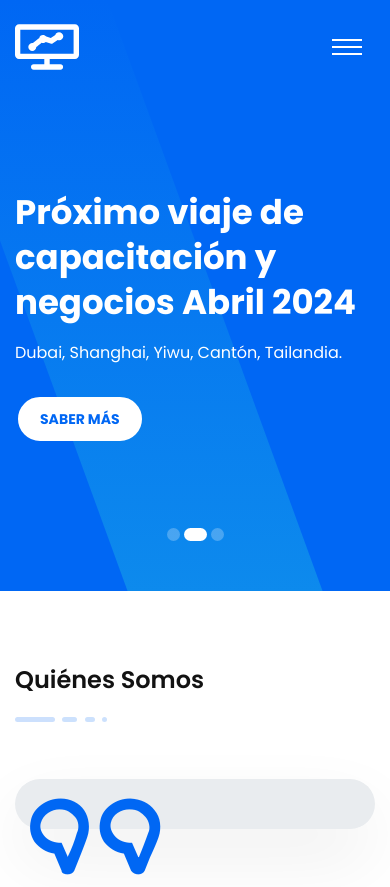
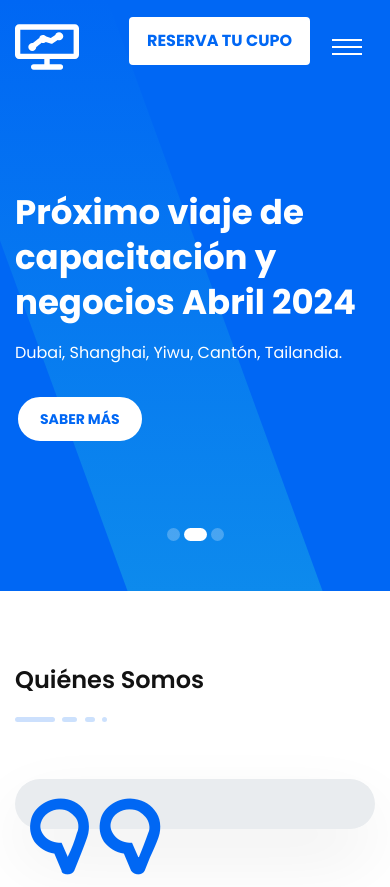
Before and after one commit to cialamo93/caporienteDemo, a website: page public/index.html in a window 390 px wide. Shown: the top 887 px of the page. Drawn offline with Linux system fonts and the light colour scheme; a script that the page names is missing.

Commit message:
arreglado problema btn reserva cupo

```diff
--- a/public/index.html
+++ b/public/index.html
@@ -88,9 +88,9 @@
                             </ul>
                         </div>
 
-                        <div class="navbar-btn d-none d-sm-inline-block">
+                        <div class="navbar-btn d-md-inline-block">
                             <ul>
-                                <li><a class="solid" href="#payment" type="button" data-toggle="modal" data-target="#paymentModal">Reserva tu cupo</a></li>
+                               <li><a class="solid" href="#payment" type="button" data-toggle="modal" data-target="#paymentModal">Reserva tu cupo</a></li>
                             </ul>
                         </div>
                     </nav> <!-- navbar -->
```
